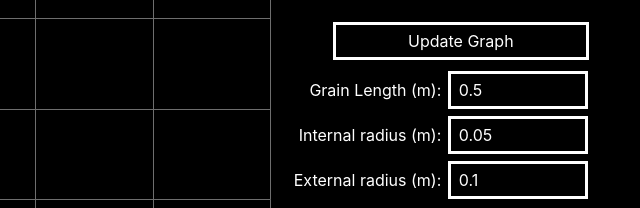
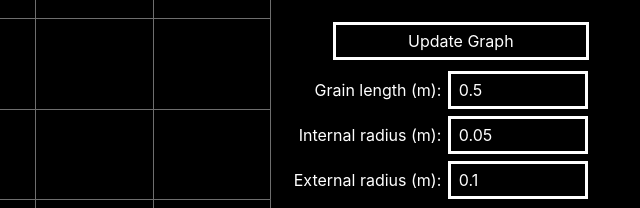
Before and after one commit to Alexsimulation/hybrid_sim, a plain HTML site: page index.html in a window 1280 px wide. Shown: the part 213-421 px from the top of the page, 640-1280 px from the left. Drawn offline with nearby package versions, Linux system fonts and the light colour scheme.

Commit message:
Update index.html

```diff
--- a/index.html
+++ b/index.html
@@ -150,7 +150,7 @@
                     <button class="button" align="left" type="button" id="but1" >Update Graph</button>
                 </tr>
                 <tr>
-                    <td align="right">Grain Length (m):&nbsp</td>
+                    <td align="right">Grain length (m):&nbsp</td>
                     <td align="left"><input class="field" id = "gl_in" type="number" name="len_in" min=0.01 step = 0.01 value=0.5 /></td>
                 </tr>
                 <tr>
```
